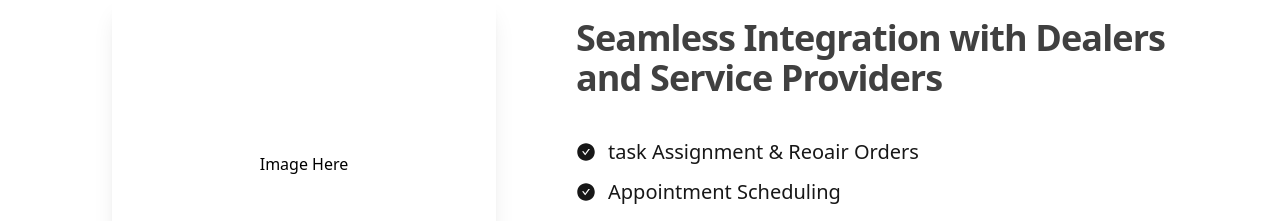
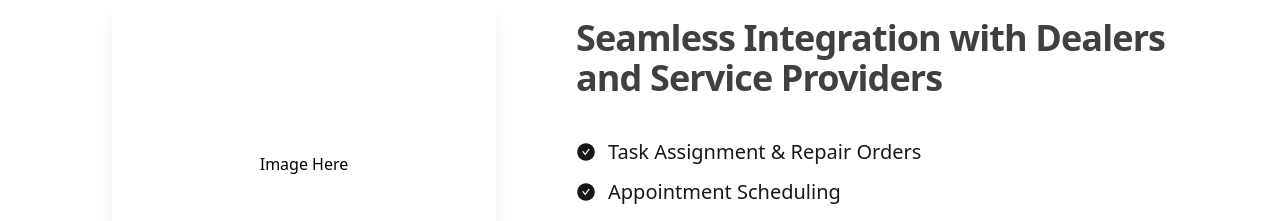
Before and after one commit to torchcommercialmedia/marketingsite, a Next.js app: page / in a window 1280 px wide. Shown: the part 1780-2001 px from the top of the page. Built offline with nearby package versions, Linux system fonts and the light colour scheme.

Commit message:
fix text error

```diff
--- a/components/MainPage/DealersAndServiceProvider.tsx
+++ b/components/MainPage/DealersAndServiceProvider.tsx
@@ -7,7 +7,7 @@ type Props = {};
 
 const DealersAndServiceProvider = (props: Props) => {
   const benefits: string[] = [
-    "task Assignment & Reoair Orders",
+    "Task Assignment & Repair Orders",
     "Appointment Scheduling",
     "Products and Invoicing",
     "Helpdesk & Communication",
```
